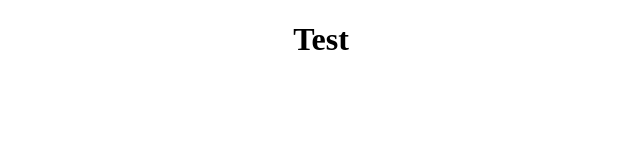
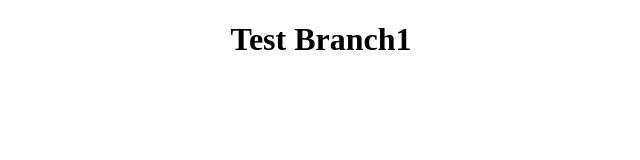
Before and after one commit to marcelpierres/Test-CPS847, a plain HTML site: page git_tst/index.html in a window 1280 px wide. Shown: the whole page, without its empty margins (319-959 px from the left). Drawn offline with Linux system fonts and the light colour scheme.

Commit message:
Update index.html

```diff
--- a/git_tst/index.html
+++ b/git_tst/index.html
@@ -11,7 +11,7 @@
     </style>
  </head>
 <body>
-<h1>Test</h1>
+<h1>Test Branch1</h1>
 
 
 
```
